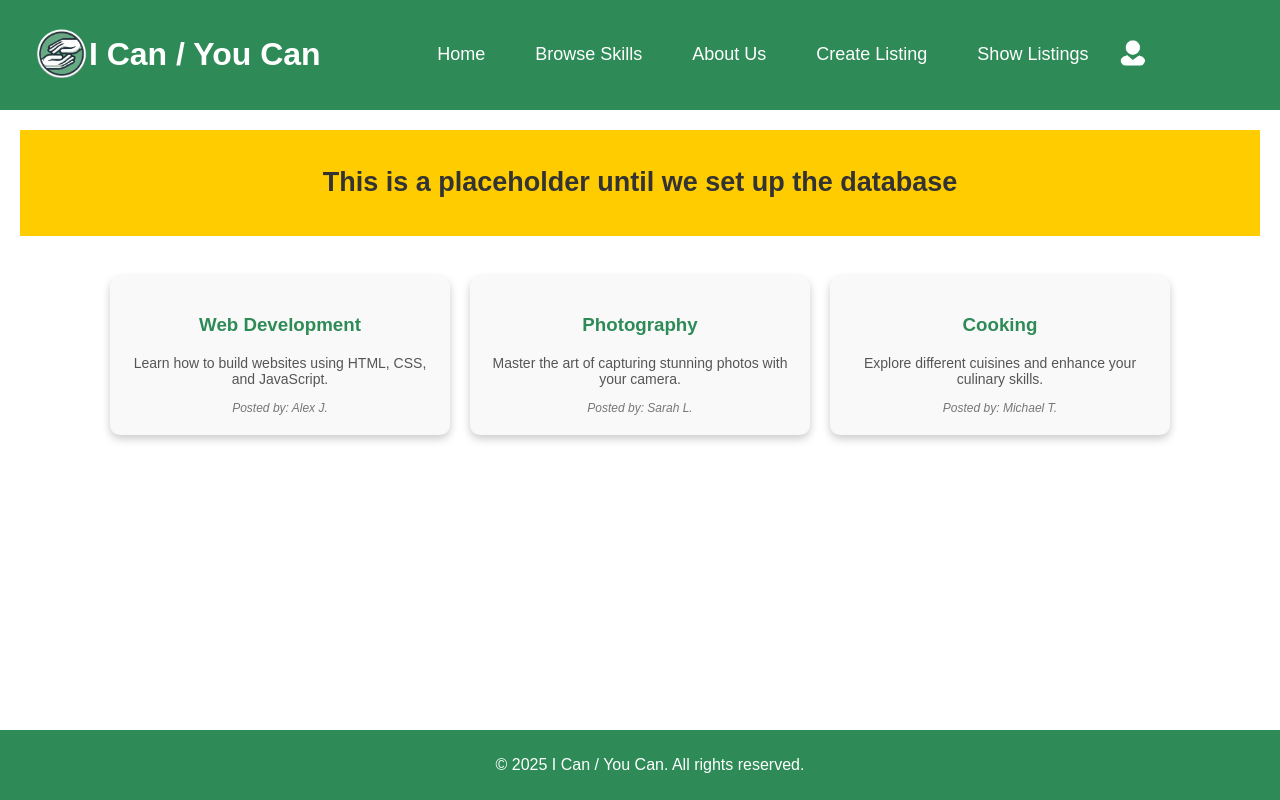
After one commit to kaanspgl/COSC360_MyFavoriteStudents, a PHP site: page /show-listings.html in a window 1280 px wide. The commit adds this page. Run offline with PHP 8.4, Linux system fonts and the light colour scheme.

Commit message:
Added placeholder pages for Create Listing and Show Listings

```diff
--- /dev/null
+++ b/show-listings.html
@@ -0,0 +1,44 @@
+<!DOCTYPE html>
+<html lang="en">
+<head>
+    <meta charset="UTF-8">
+    <meta name="viewport" content="width=device-width, initial-scale=1.0">
+    <title>Show Listings - I Can / You Can</title>
+    <link rel="stylesheet" href="style.css">
+    <script defer src="show-listings.js"></script>
+</head>
+<body>
+    <div id="header-container"></div>
+    <script src="header.js"></script>
+
+    <main>
+        <section class="placeholder-header">
+            <h2>This is a placeholder until we set up the database</h2>
+        </section>
+
+        <section class="listings-container">
+            <div class="listing-card">
+                <h3>Web Development</h3>
+                <p>Learn how to build websites using HTML, CSS, and JavaScript.</p>
+                <span class="listing-author">Posted by: Alex J.</span>
+            </div>
+
+            <div class="listing-card">
+                <h3>Photography</h3>
+                <p>Master the art of capturing stunning photos with your camera.</p>
+                <span class="listing-author">Posted by: Sarah L.</span>
+            </div>
+
+            <div class="listing-card">
+                <h3>Cooking</h3>
+                <p>Explore different cuisines and enhance your culinary skills.</p>
+                <span class="listing-author">Posted by: Michael T.</span>
+            </div>
+        </section>
+    </main>
+
+    <footer>
+        <p>&copy; 2025 I Can / You Can. All rights reserved.</p>
+    </footer>
+</body>
+</html>
--- /dev/null
+++ b/show-listings.js
@@ -0,0 +1,3 @@
+document.addEventListener("DOMContentLoaded", function () {
+    console.log("Listings page loaded. Later, we will fetch listings from the database.");
+});
--- a/style.css
+++ b/style.css
@@ -324,3 +324,53 @@ button:hover {
 }
 
 /*end of brows styling*/
+/*create listing styling*/
+.placeholder-container {
+    text-align: center;
+    max-width: 600px;
+    margin: 50px auto;
+    padding: 20px;
+    background-color: #f9f9f9;
+    border-radius: 10px;
+    box-shadow: 0 4px 8px rgba(0, 0, 0, 0.2);
+    font-size: 18px;
+    color: #333;
+}
+/*end of create listing styling*/
+/*Show listing styling*/
+.listings-container {
+    display: flex;
+    flex-wrap: wrap;
+    justify-content: center;
+    gap: 20px;
+    margin: 20px auto;
+    padding: 20px;
+}
+
+.listing-card {
+    background-color: #f9f9f9;
+    padding: 20px;
+    border-radius: 10px;
+    box-shadow: 0 4px 8px rgba(0, 0, 0, 0.2);
+    width: 300px;
+    text-align: center;
+}
+
+.listing-card h3 {
+    color: #2E8B57;
+}
+
+.listing-card p {
+    font-size: 14px;
+    color: #555;
+}
+
+.listing-author {
+    display: block;
+    margin-top: 10px;
+    font-size: 12px;
+    font-style: italic;
+    color: #777;
+}
+
+/*end of Show listing styling*/
```
Also changed, not shown: create-listing.html (added, +26 -0 lines), create-listing.js (added, +9 -0 lines).
